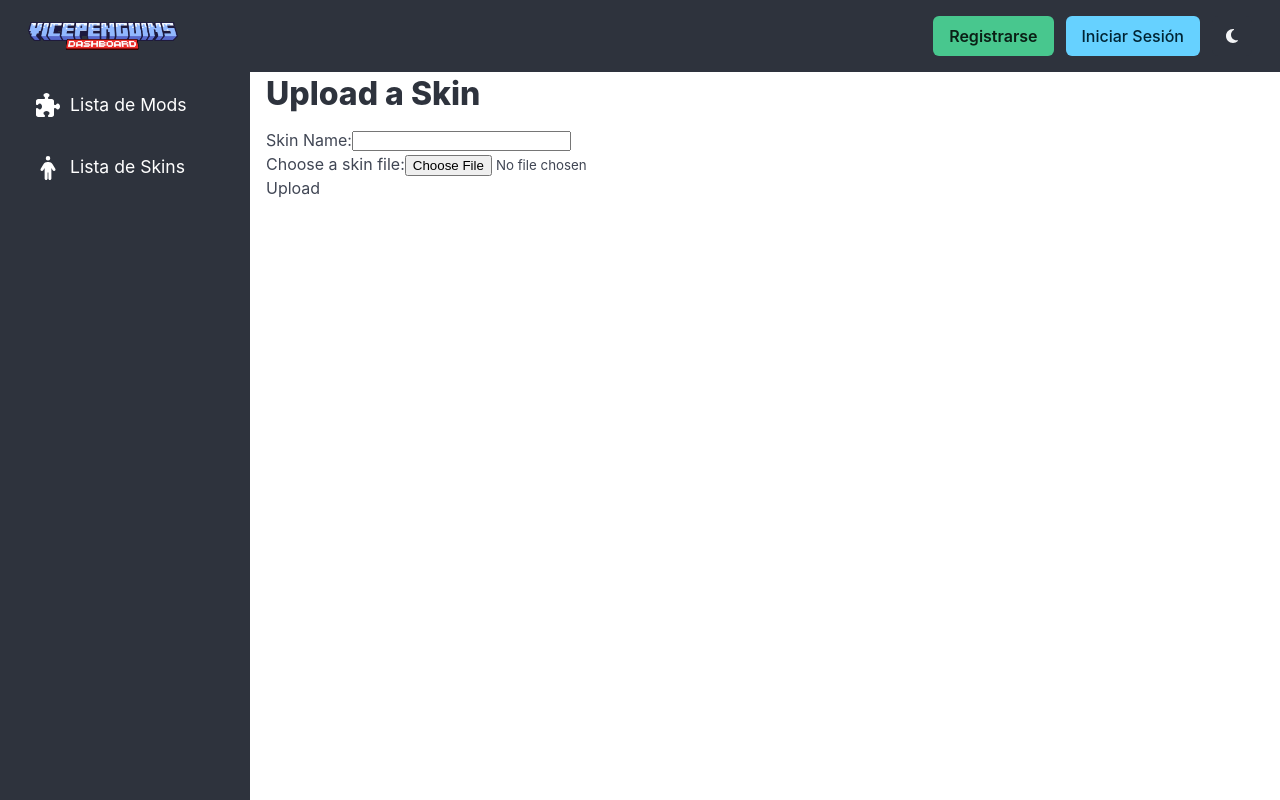
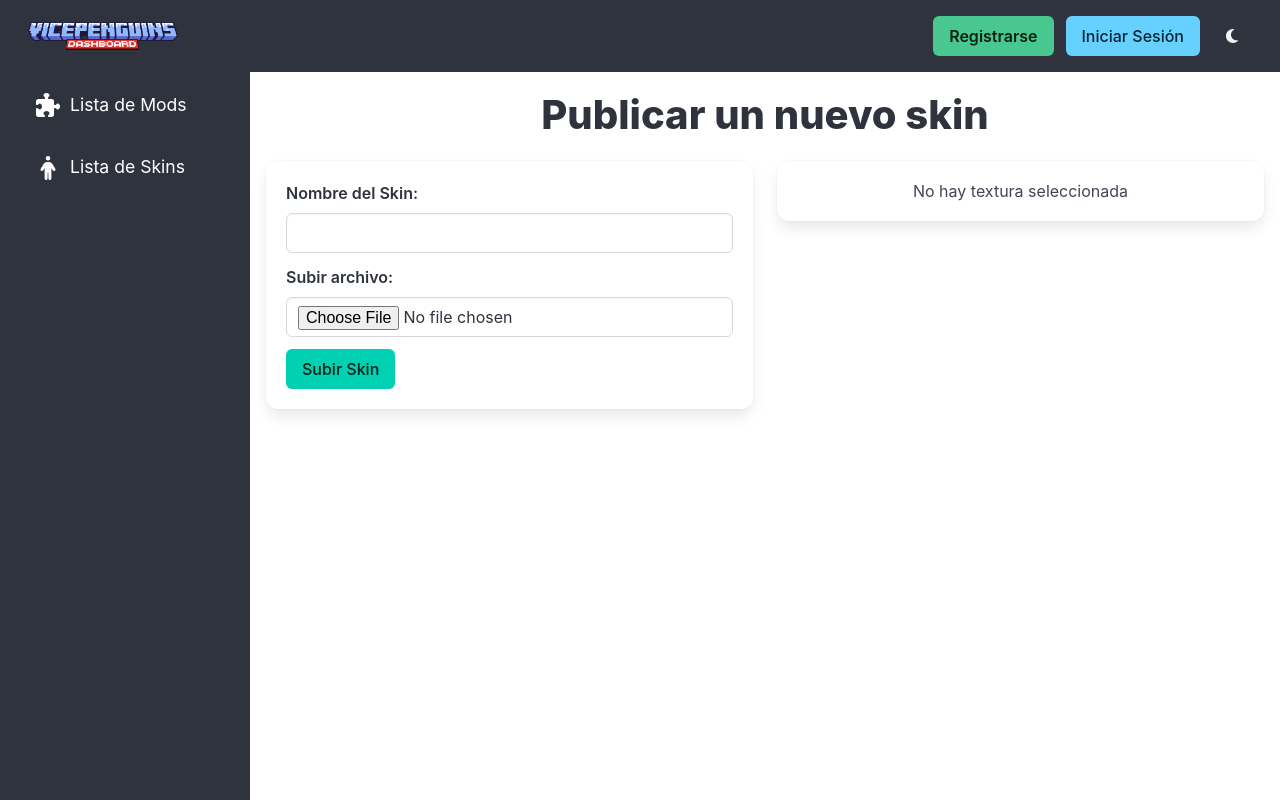
Before and after one commit to AstronautMarkus/VicePenguins-front, a Vue app in the folder VicePenguins/: page /admin/skins/create in a window 1280 px wide. Built offline with nearby package versions, Linux system fonts and the light colour scheme.

Commit message:
feat: enhance AdminCreateSkin page with file upload preview and improved UI elements

```diff
--- a/VicePenguins/src/pages/Admin/Skins/AdminCreateSkin.vue
+++ b/VicePenguins/src/pages/Admin/Skins/AdminCreateSkin.vue
@@ -6,10 +6,16 @@ import LoadingScreen from "../../../components/LoadingScreen/LoadingScreen.vue";
 
 const skinName = ref("");
 const file = ref(null);
+const previewUrl = ref(null);
 const { uploadSkin, message, messageClass, isLoading } = useSkinUploader();
 
 function handleFileChange(event) {
   file.value = event.target.files[0];
+  if (file.value) {
+    previewUrl.value = URL.createObjectURL(file.value);
+  } else {
+    previewUrl.value = null;
+  }
 }
 
 async function handleUpload() {
@@ -21,19 +27,42 @@ async function handleUpload() {
   <AdminLayout>
     <LoadingScreen v-if="isLoading" />
     <div v-else>
-      <h1>Upload a Skin</h1>
+      <h1 class="title is-2 has-text-centered mt-4">Publicar un nuevo skin</h1>
       <div v-if="message" :class="messageClass">{{ message }}</div>
-      <form @submit.prevent="handleUpload">
-        <div>
-          <label for="name">Skin Name:</label>
-          <input type="text" id="name" v-model="skinName" required />
+      <div class="columns">
+        <div class="column is-half">
+          <form @submit.prevent="handleUpload" class="box">
+            <div class="field">
+              <label class="label" for="name">Nombre del Skin:</label>
+              <div class="control">
+                <input class="input" type="text" id="name" v-model="skinName" required />
+              </div>
+            </div>
+            <div class="field">
+              <label class="label" for="file">Subir archivo:</label>
+              <div class="control">
+                <input class="input" type="file" id="file" @change="handleFileChange" accept="image/png, image/jpeg" required />
+              </div>
+            </div>
+            <div class="field">
+              <div class="control">
+                <button class="button is-primary" type="submit" :disabled="isLoading">Subir Skin</button>
+              </div>
+            </div>
+          </form>
         </div>
-        <div>
-          <label for="file">Choose a skin file:</label>
-          <input type="file" id="file" @change="handleFileChange" accept="image/png, image/jpeg" required />
+        <div class="column is-half has-text-centered">
+          <div v-if="previewUrl" class="box">
+            <p class="subtitle is-6">Preview:</p>
+            <figure class="image is-128x128 is-inline-block">
+              <img :src="previewUrl" alt="Skin preview" />
+            </figure>
+          </div>
+          <div v-else class="box">
+            <p class="subtitle is-6">No hay textura seleccionada</p>
+          </div>
         </div>
-        <button type="submit" :disabled="isLoading">Upload</button>
-      </form>
+      </div>
     </div>
   </AdminLayout>
 </template>
```
